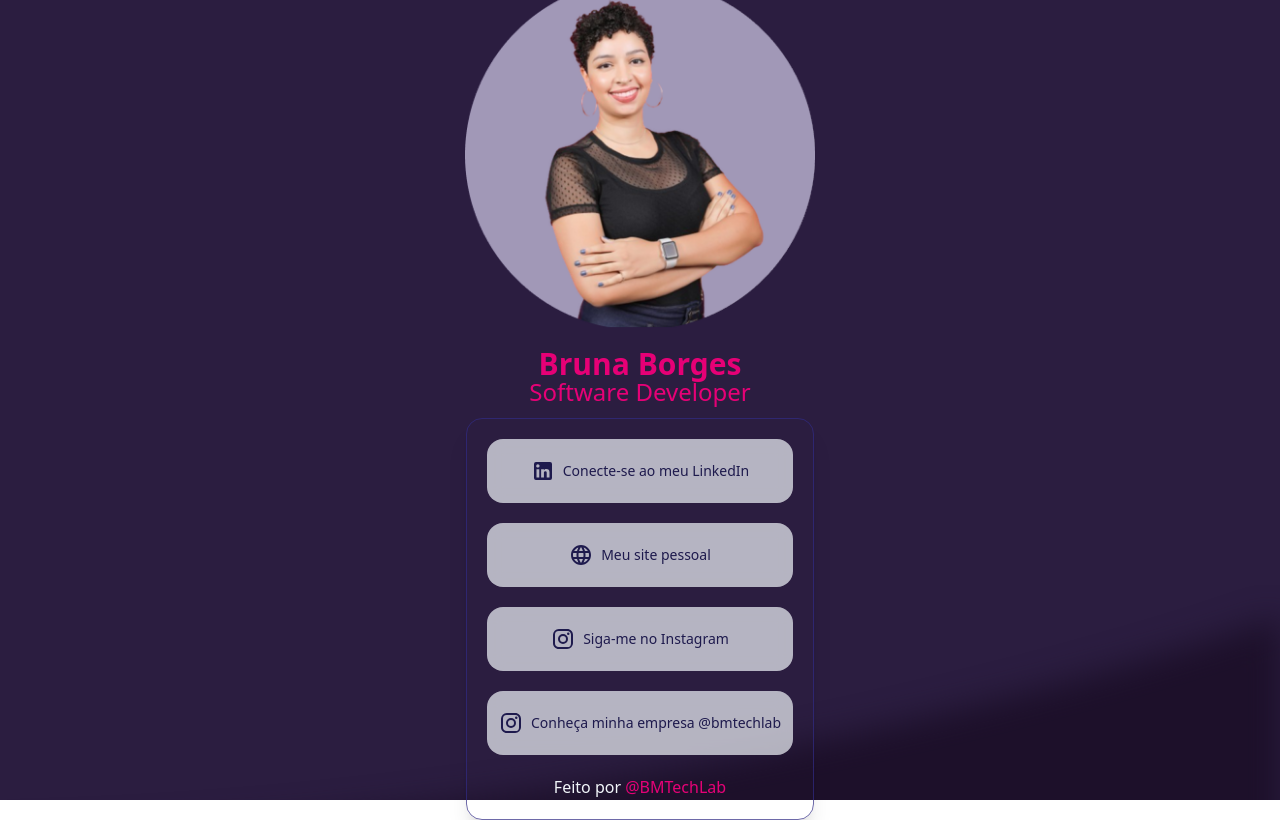
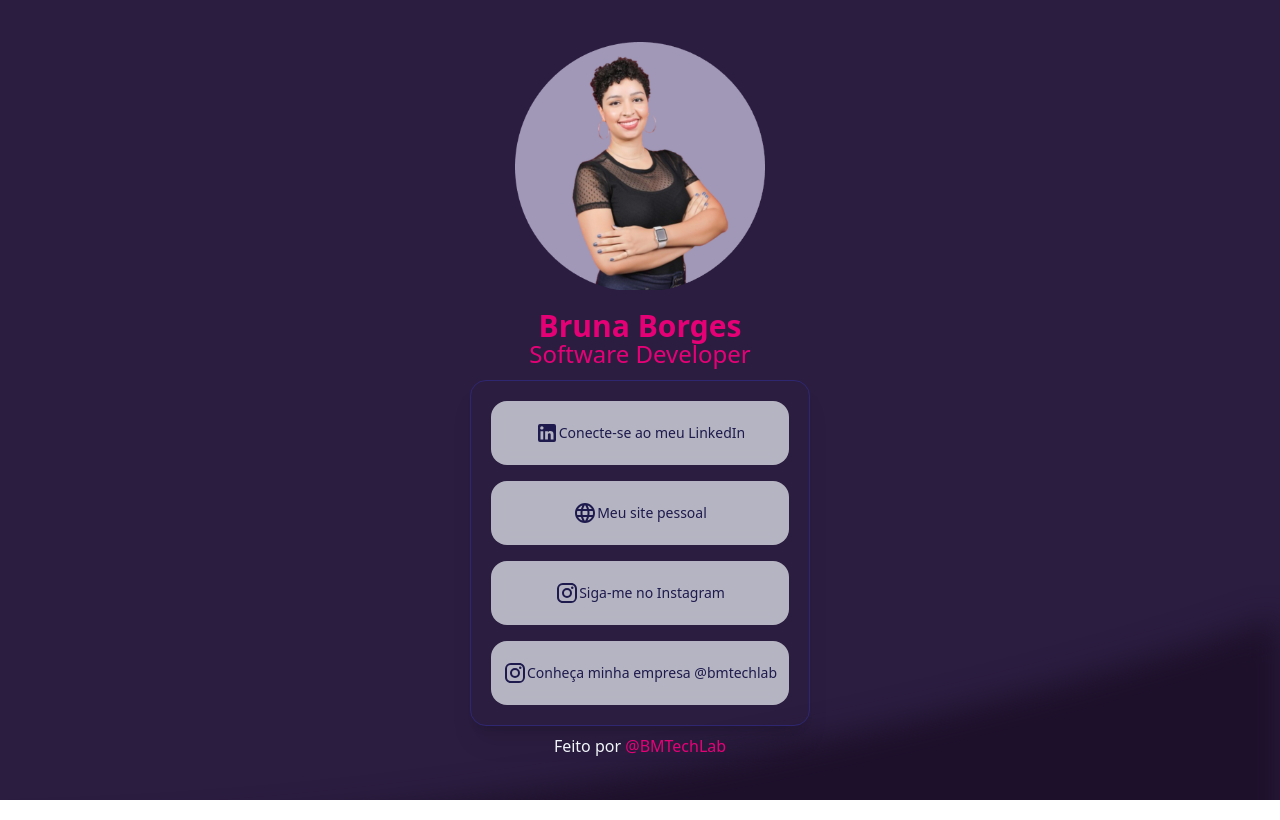
Before and after one commit to brunacborgesm/brunadev_links, a Next.js app: page / in a window 1280 px wide. Built offline with nearby package versions, Linux system fonts and the light colour scheme.

Commit message:
feat: Links page for my instagram - desktop

```diff
--- a/src/app/components/AvatarArea.tsx
+++ b/src/app/components/AvatarArea.tsx
@@ -8,7 +8,8 @@ export const AvatarArea = () => {
         alt='Avatar  de Bruna Borges Desenvolvedora Web'
         src='/profile.png'
         width={350}
-        height={350} />
+        height={350}
+        className='md:w-[250px] lg:w-[250px]' />
       <div className='py-4 text-3xl text-pink-600 font-bold text-center'>
         <h1 className=''>Bruna Borges</h1>
         <h3 className='text-2xl leading-5 font-normal'>Software Developer</h3>
--- a/src/app/components/LinkCard.tsx
+++ b/src/app/components/LinkCard.tsx
@@ -27,7 +27,7 @@ export const LinkCard: React.FC<LinkCardProps> = ({ href, title, variant }) => {
   }
   return (
     <Link href={href} target='_blank' rel='noopener noreferrer'>
-      <div className='text-sm text-indigo-950 text-center bg-slate-100/70 px-3 py-5 rounded-2xl backdrop-blur flex justify-center items-center gap-2 mb-5'>
+      <div className='text-sm text-indigo-950 text-center bg-slate-100/70 px-3 py-5 rounded-2xl backdrop-blur flex justify-center items-center'>
         {renderIcon()}
         {title}
       </div>
--- a/src/app/page.tsx
+++ b/src/app/page.tsx
@@ -8,29 +8,20 @@ import { LinkCard } from "./components/LinkCard";
 
 export default function Home() {
   return (
-    <div className="bg-[url(/background.svg)] h-screen bg-center bg-cover flex justify-center items-center">
+    <div className="bg-[url(/background.svg)] h-screen bg-center bg-cover flex flex-col justify-center items-center">
       <main className="bg-transparent mx-auto w-96 flex flex-col items-center">
         <AvatarArea />
-        <div className="bg-transparent mx-auto rounded-2xl shadow-xl border border-indigo-900/70 flex flex-col p-5">
-          {/*
-          <section className="flex gap-3 items-center justify-center mb-6">
-            <DefaultButton />
-            <DefaultButton />
-            <DefaultButton />
-          </section>*/}
-          <section className="flex flex-col">
-            <LinkCard href="https://www.linkedin.com/in/brunacborgesm/" title="Conecte-se ao meu LinkedIn" variant="linkedin"/>
-            <LinkCard href="/" title="Meu site pessoal" variant="website" />
-            <LinkCard href="https://www.instagram.com/brunacarolinaa/" title="Siga-me no Instagram" variant="instagram" />
-            <LinkCard href="https://www.instagram.com/bmtechlab/" title="Conheça minha empresa @bmtechlab" variant="instagram" />
+        <section className="flex flex-col p-5bg-transparent mx-auto rounded-2xl shadow-xl border border-indigo-900/70 p-5 gap-4">
+          <LinkCard href="https://www.linkedin.com/in/brunacborgesm/" title="Conecte-se ao meu LinkedIn" variant="linkedin" />
+          <LinkCard href="/" title="Meu site pessoal" variant="website" />
+          <LinkCard href="https://www.instagram.com/brunacarolinaa/" title="Siga-me no Instagram" variant="instagram" />
+          <LinkCard href="https://www.instagram.com/bmtechlab/" title="Conheça minha empresa @bmtechlab" variant="instagram" />
+        </section>
 
-          </section>
-
-          <footer className="flex text-slate-100 items-center justify-center">
-            <span>Feito por <Link className="text-pink-600" href={"https://www.instagram.com/bmtechlab/"}>@BMTechLab</Link></span>
-          </footer>
-        </div>
       </main>
+      <footer className="flex text-slate-100 items-center justify-center pt-2">
+        <span>Feito por <Link target="_blank" rel="noopener noreferrer" className="text-pink-600" href={"https://www.instagram.com/bmtechlab/"}>@BMTechLab</Link></span>
+      </footer>
     </div>
   );
 }
```
